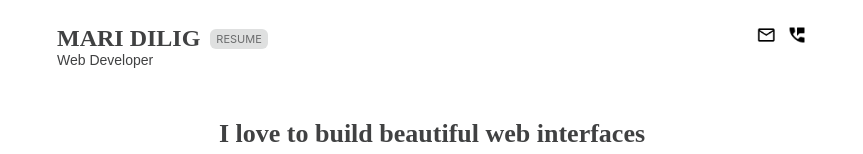
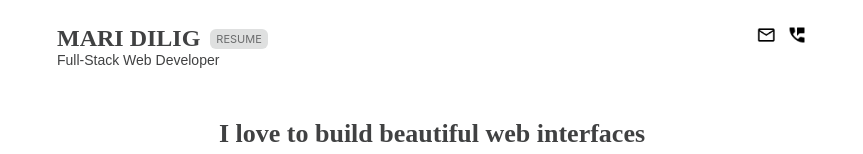
Before and after one commit to maripd/mari_portfolio, a React (Create React App) app in the folder client/: page / in a window 1280 px wide. Shown: the top 154 px of the page, without its empty margins (208-1071 px from the left). Built offline with nearby package versions, Linux system fonts and the light colour scheme.

Commit message:
edited job title

```diff
--- a/client/src/components/Home.js
+++ b/client/src/components/Home.js
@@ -19,7 +19,7 @@ const Home = () => {
                 <span className="resumebtn">RESUME</span>
               </a>
             </div>
-            <span className="jobtitle">Web Developer</span>
+            <span className="jobtitle">Full-Stack Web Developer</span>
           </div>
           <div class="rightside-header">
             <a>
```
